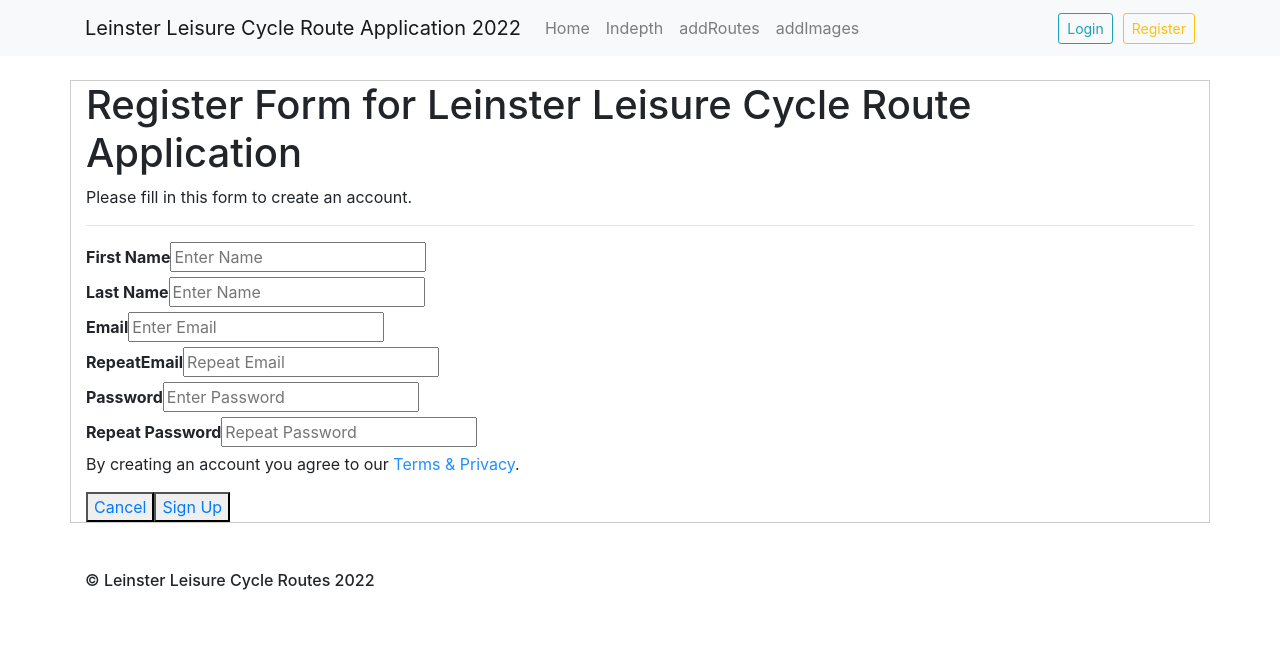
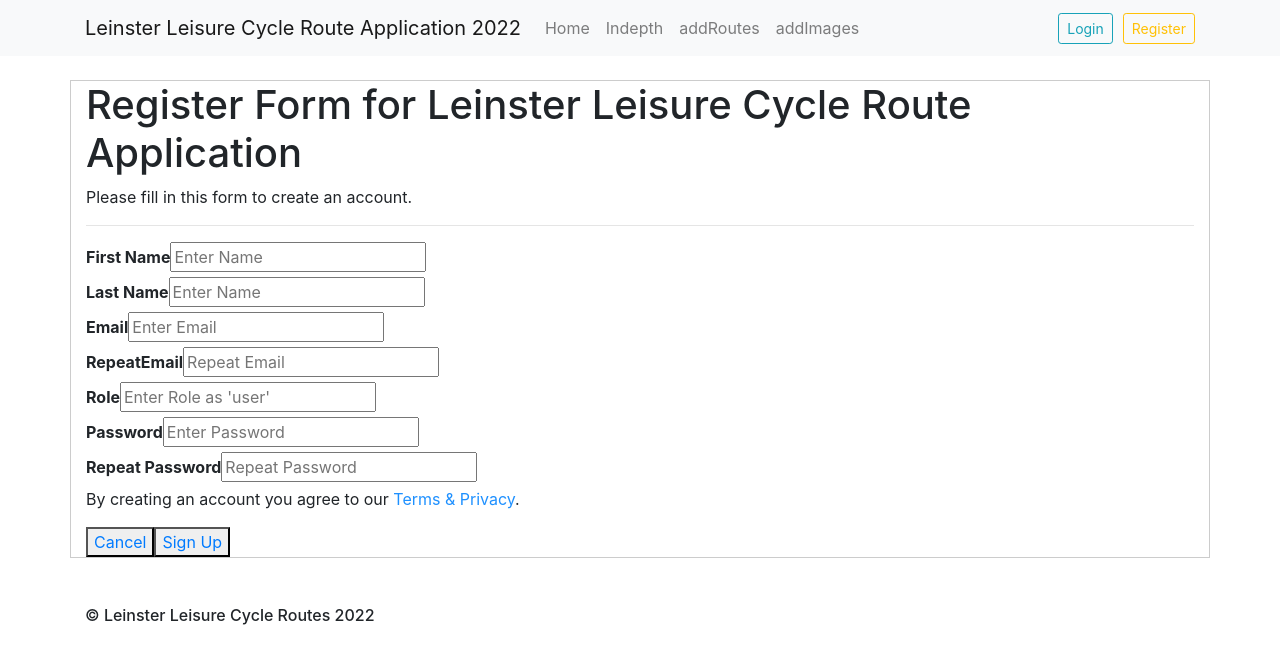
Before and after one commit to Derek-n00192978/vue_cycle_route, a Vue app: page /register in a window 1280 px wide. Shown: the top 664 px of the page. Built offline with nearby package versions, Linux system fonts and the light colour scheme.

Commit message:
role added to register

```diff
--- a/src/pages/routes/Register.vue
+++ b/src/pages/routes/Register.vue
@@ -15,6 +15,9 @@
         <br>
         <label for="validateEmail"><b>RepeatEmail</b></label>
         <input type="text" v-model="form2.validateEmail" placeholder="Repeat Email" name="validateEmail" required>
+        <br>
+        <label for="role"><b>Role</b></label>
+        <input type="text" v-model="form2.role" placeholder="Enter Role as 'user'" name="role" required>
         <br>
         <label for="psw"><b>Password</b></label>
         <input type="password" v-model="form2.password" placeholder="Enter Password" name="psw" required>
@@ -46,6 +49,7 @@ export default {
               fname: "",
               lname: "",
               email: "",
+              role: "",
               password: ""
           }
       }
@@ -57,6 +61,7 @@ export default {
               fname: this.form2.fname,
               lname: this.form2.lname,
               email: this.form2.email,
+              role: this.form2.role,
               password: this.form2.password
           })
           .then(response => {
```
